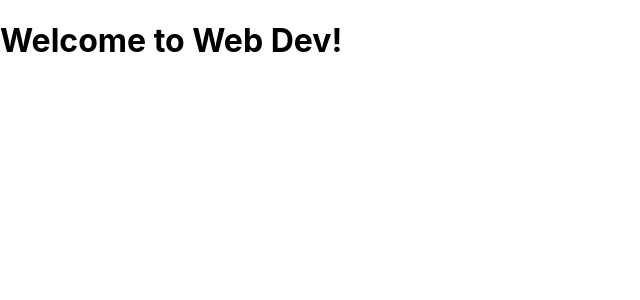
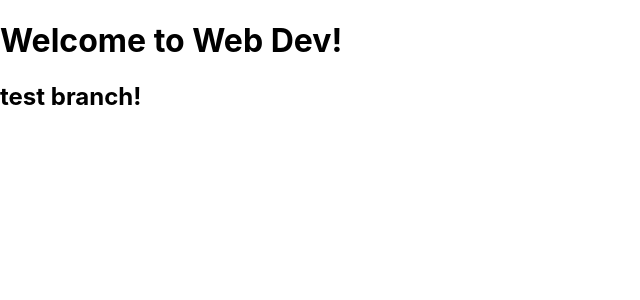
Before and after one commit to jiadil/kanbas-react-web-app, a React (Create React App) app: page / in a window 1280 px wide. Shown: the top 300 px of the page, without its empty margins (0-640 px from the left). Built offline with nearby package versions, Linux system fonts and the light colour scheme.

Commit message:
test branch

```diff
--- a/src/App.tsx
+++ b/src/App.tsx
@@ -4,7 +4,10 @@ import './App.css';
 
 function App() {
   return (
+    <>
     <h1>Welcome to Web Dev!</h1>
+    <h2>test branch!</h2>
+    </>
   );
 }
 
```
